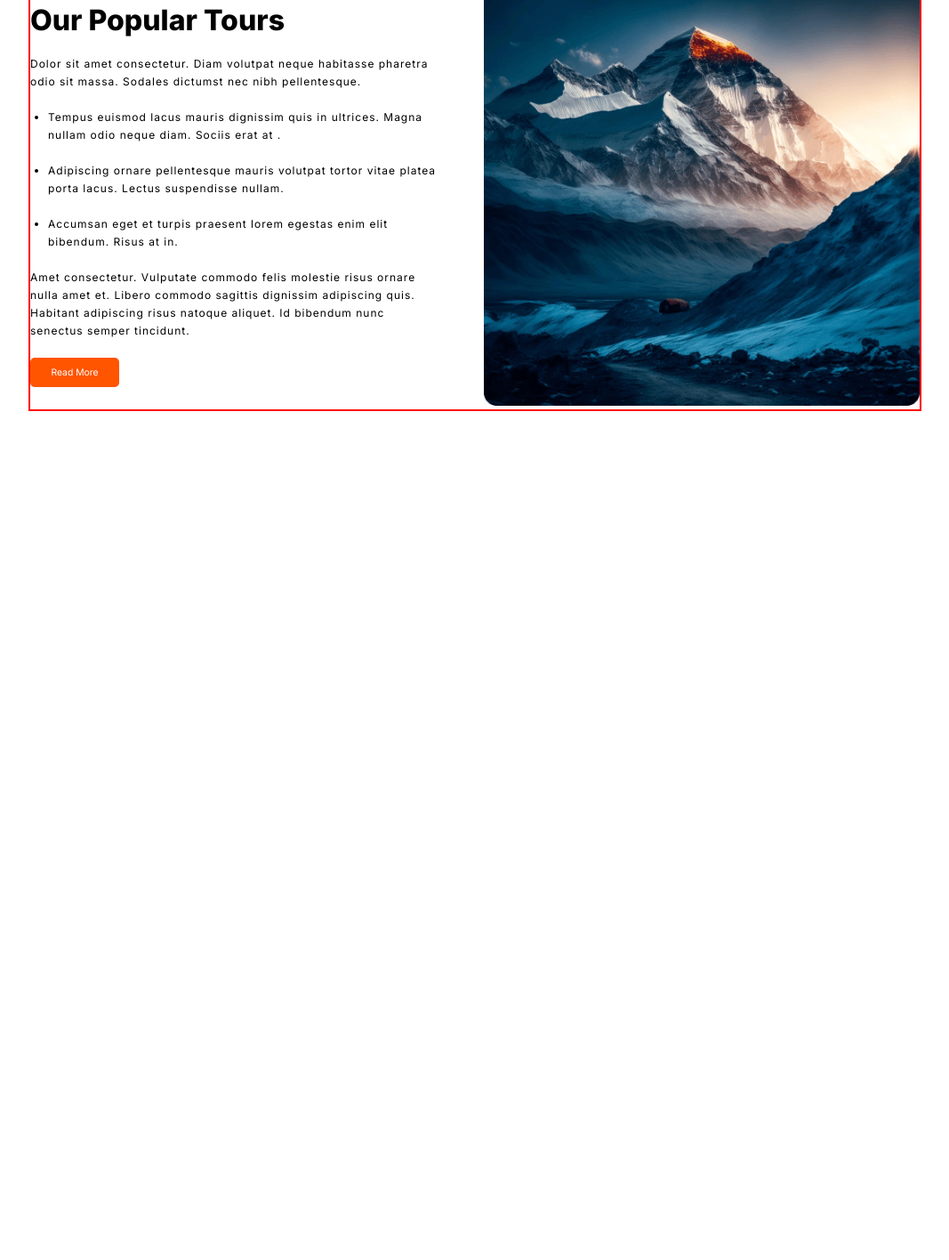
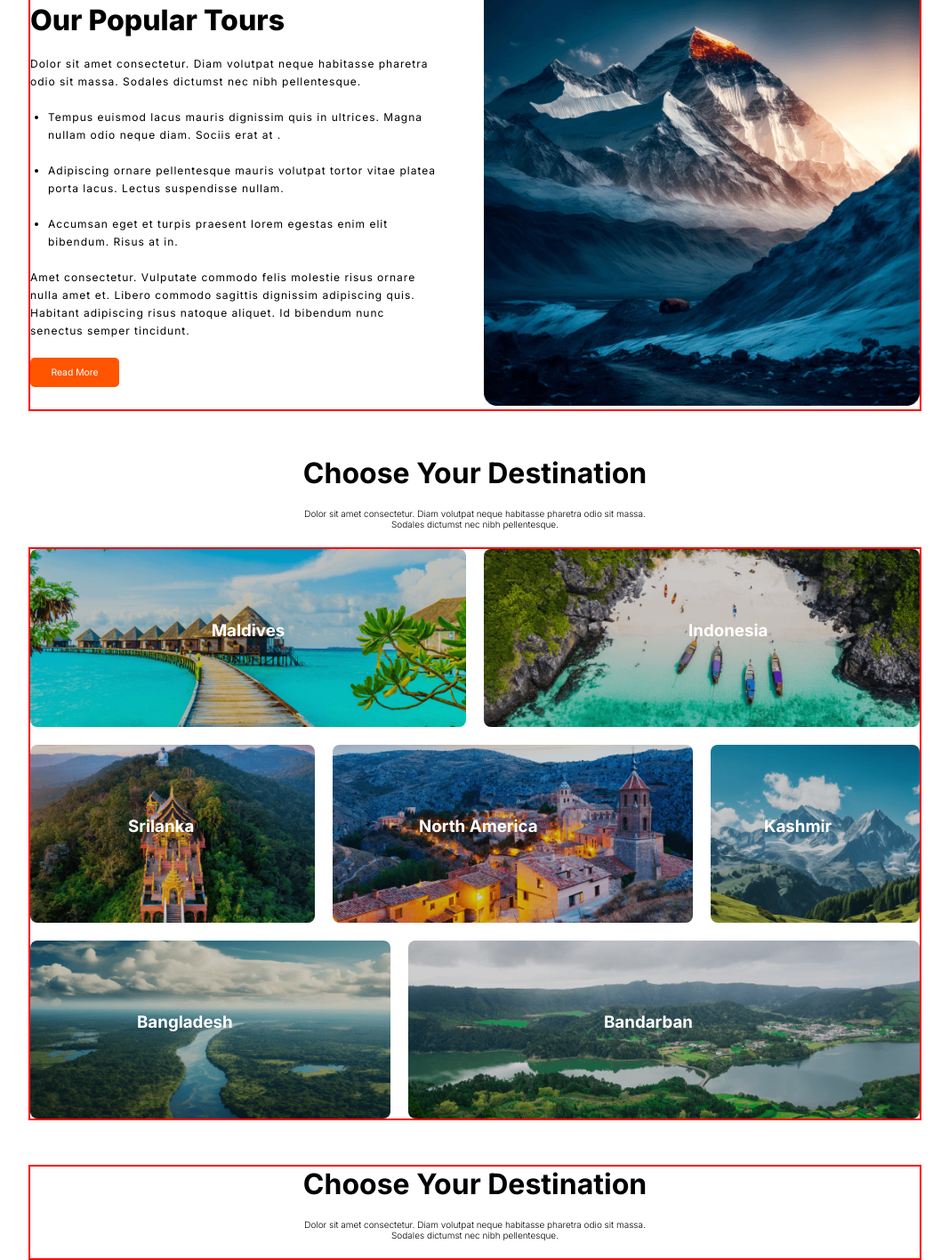
Before and after one commit to AsifaJahanSafa/Maldives-Travel, a plain HTML site: page index.html in a window 1280 px wide. Shown: the part 528-1944 px from the top of the page at 89% size, without its empty margins (106-1173 px from the left). Before the commit the page ends 1040 px from the top, so only its background shows below. Drawn offline with Linux system fonts and the light colour scheme.

Commit message:
added choose-your-destination section

```diff
--- a/index.html
+++ b/index.html
@@ -72,7 +72,7 @@
         </section>
 
         <!-- our popular tour -->
-         <div class="container our-popular-tour">
+         <section class="container our-popular-tour">
             <div class="our-popular-tour-text">
                 <div class="our-popular-tour-title">Our Popular Tours</div>
                 <p class="our-popular-tour-des">Dolor sit amet consectetur. Diam volutpat neque habitasse pharetra odio sit massa. Sodales dictumst nec nibh pellentesque.</p>
@@ -91,7 +91,58 @@
             <div class="our-popular-tour-img">
                 <img src="./styles/Images/Rectangle 4.png" alt="" srcset="">
             </div>
-         </div>
+         </section>
+
+         <!-- /* choose your destination */ -->
+          <section class="contaniner choose-your-destination">
+            <h3 class="banner-title">Choose Your Destination</h3>
+            <p class="banner-des">Dolor sit amet consectetur. Diam volutpat neque habitasse pharetra odio sit massa. Sodales dictumst nec nibh pellentesque.</p>
+
+            <div class=" container choose-your-destination-img-contaniner">
+                <div class="img img-1">
+                    <div class="name-1">
+                        <h3>Maldives</h3>
+                    </div>
+
+                </div>
+                <div class="img img-2">
+                    <div class="name-2">
+                    <h3>Indonesia</h3>
+                </div>
+                </div>
+                <div class="img img-3">
+                    <div class="name-3">
+                    <h3> Srilanka</h3>
+                </div>
+
+                </div>
+                <div class="img img-4">
+                    <div class="name-4">
+                    <h3>North America</h3>
+                </div>
+                </div>
+                <div class="img img-5">
+                    <div class="name-5">
+                    <h3> Kashmir</h3>
+                </div>
+                </div>
+                <div class="img img-6">
+                    <div class="name-6">
+                    <h3>Bangladesh</h3>
+                </div>
+                </div>
+                <div class="img img-7">
+                    <div class="name-7">
+                    <h3>Bandarban</h3>
+                    </div>
+                </div>
+            </div>
+
+          </section>
+          <section class="container why-choose-us-container">
+            <h3 class="banner-title">Choose Your Destination</h3>
+            <p class="banner-des">Dolor sit amet consectetur. Diam volutpat neque habitasse pharetra odio sit massa. Sodales dictumst nec nibh pellentesque.</p>
+          </section>
     </main>
 
 </body>
--- a/styles/responsive.css
+++ b/styles/responsive.css
@@ -65,13 +65,19 @@
 /*    <!-- our popular tour --> */
 
 
-
-.our-popular-tour {
-
+.option-container {
+    /* border-radius: 8px;
+    background: rgba(255, 255, 255, 0.486);
+    display: flex;
+    justify-content: space-evenly;
+    align-items: center; */
+    /* margin-right: 20px; */
+    padding: 20px 10px;
+    max-width: 389px;
+    column-gap: 10px;
+    margin: 10px 20px;
     flex-direction: column;
-    margin: 20px 20px
 }
-
 
 
 .our-popular-tour>div{
@@ -87,12 +93,66 @@
 
 
 
+.choose-your-destination-img-contaniner{
+
+    grid-template-columns: 1fr;
+    margin:20px
+
+ }
 
 
 
+ .img-1{
+    grid-column: 1/span 12;
 
 
+  }
+ .img-2{
+    grid-column: 1/span 12;
 
+
+  }
+ .img-3{
+    grid-column: 1/span 12;
+
+
+  }
+ .img-4{
+    grid-column: 1/span 12;
+
+
+  }
+ .img-5{
+    grid-column: 1/span 12;
+
+
+  }
+ .img-6{
+    grid-column: 1/span 12;
+
+
+  }
+ .img-7{
+    grid-column: 1/span 12;
+
+
+  }
+
+  .img.img-2 h3 {
+    margin: 50px -95px;
+}
+
+  .img.img-3 h3 {
+    margin: 50px 20px;
+}
+
+.img.img-5 h3 {
+    margin: 80px 127px;
+
+}
+.img.img-7 h3 {
+    margin: 80px -60px;
+}
 
 
 
--- a/styles/styles.css
+++ b/styles/styles.css
@@ -93,7 +93,7 @@ visibility: hidden;
     font-weight:300;
     max-width: 400px;
     text-align: center;
-    margin:20px 0px;
+    margin:20px auto;
 
 
 }
@@ -200,3 +200,157 @@ padding:10px;
     letter-spacing: 1px;
     line-height: 20px;
  }
+
+ /* choose your destination */
+
+ .choose-your-destination-img-contaniner{
+    display: grid;
+    grid-template-columns: repeat(12,1fr);
+    grid-template-rows:repeat(3,200px) ;
+    margin:0px auto;
+    border:2px solid red;
+  gap:20px 20px
+
+ }
+.img-1{
+    background-image: url("./Images/Rectangle 5.png");
+    background-repeat: no-repeat;
+    background-size: cover;
+    background-position:center center;
+    width: 100%;
+}
+.img-2{
+    background-image: url("./Images/Rectangle 8.png");
+    background-repeat: no-repeat;
+    background-size: cover;
+    background-position:center center;
+    width: 100%;
+}
+.img-3{
+    background-image: url("./Images/Rectangle 6.png");
+    background-repeat: no-repeat;
+    background-size: cover;
+    background-position:center center;
+    width: 100%;
+}
+.img-4{
+    background-image: url("./Images/Rectangle 7.png");
+    background-repeat: no-repeat;
+    background-size: cover;
+    background-position:center center;
+    width: 100%;
+}
+.img-5{
+    background-image: url("./Images/Rectangle 9.png");
+    background-repeat: no-repeat;
+    background-size: cover;
+    background-position:center center;
+    width: 100%;
+}
+.img-6{
+    background-image: url("./Images/Rectangle 11.png");
+    background-repeat: no-repeat;
+    background-size: cover;
+    background-position:center center;
+    width: 100%;
+}
+.img-7{
+    background-image: url("./Images/Rectangle 10.png");
+    background-repeat: no-repeat;
+    background-size: cover;
+    background-position:center center;
+    width: 100%;
+}
+
+.img-1{
+  grid-column: 1/span 6;
+  grid-template-rows:1 ;
+  border-radius: 8px;
+  text-align: center;
+  display: flex;
+ justify-content: center;
+ /* align-items: center; */
+
+}
+
+.img-2{
+    grid-column: 7/span 6;
+    grid-template-rows: 1;
+    border-radius: 8px;
+
+  }
+
+  .img-3{
+    grid-column:1/span 4;
+    grid-template-rows:2 ;
+    border-radius: 8px;
+
+  }
+  .img-4{
+    grid-column:5/span 5;
+    grid-template-rows:2 ;
+    border-radius: 8px;
+
+  }
+  .img-5{
+    grid-column:10/span 3;
+    grid-template-rows:2 ;
+    border-radius: 8px;
+
+  }
+  .img-6{
+    grid-column:1/span 5;
+    grid-template-rows:3 ;
+    border-radius: 8px;
+
+  }
+  .img-7{
+    grid-column:6/span 7;
+    grid-template-rows:3 ;
+    border-radius: 8px;
+
+  }
+
+  .name-1{
+    margin:80px auto;
+    color:white
+  }
+
+  .name-2{
+    margin:80px 230px;
+    color:white
+  }
+  .name-3{
+    margin:80px 110px;
+    color:white
+  }
+  .name-4{
+    margin:80px 100px;
+    color:white;
+    max-width: 200px;
+  }
+  .name-5{
+    margin:80px 60px;
+    color:white
+  }
+  .name-6{
+    margin:80px 120px;
+    color:white
+  }
+  .name-7{
+    margin:80px 220px;
+    color:white
+  }
+
+
+  .img.img-4 h3 {
+    margin: 80px -3px;
+
+}
+
+
+/* why-choose-us section */
+.why-choose-us-container{
+  margin-top: 50px
+  ;
+}
```
